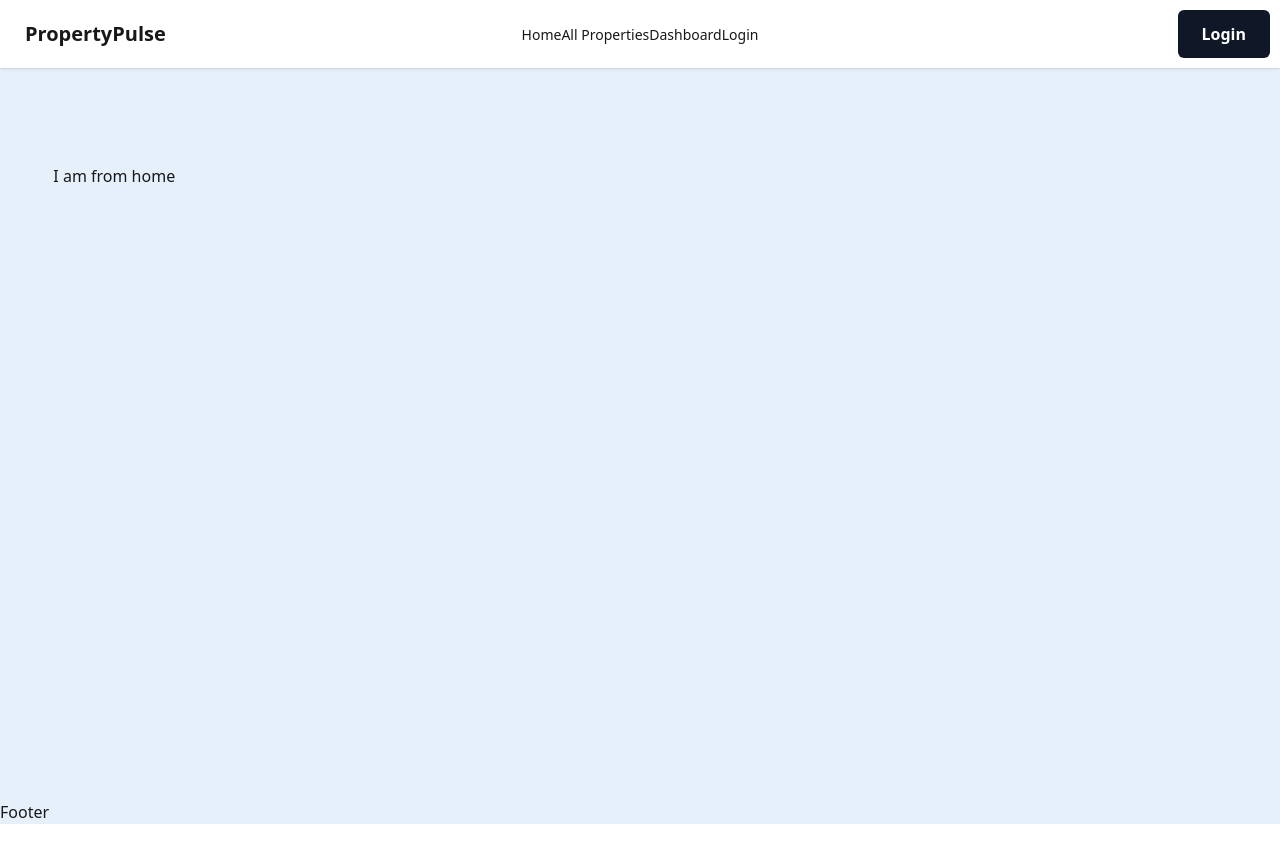
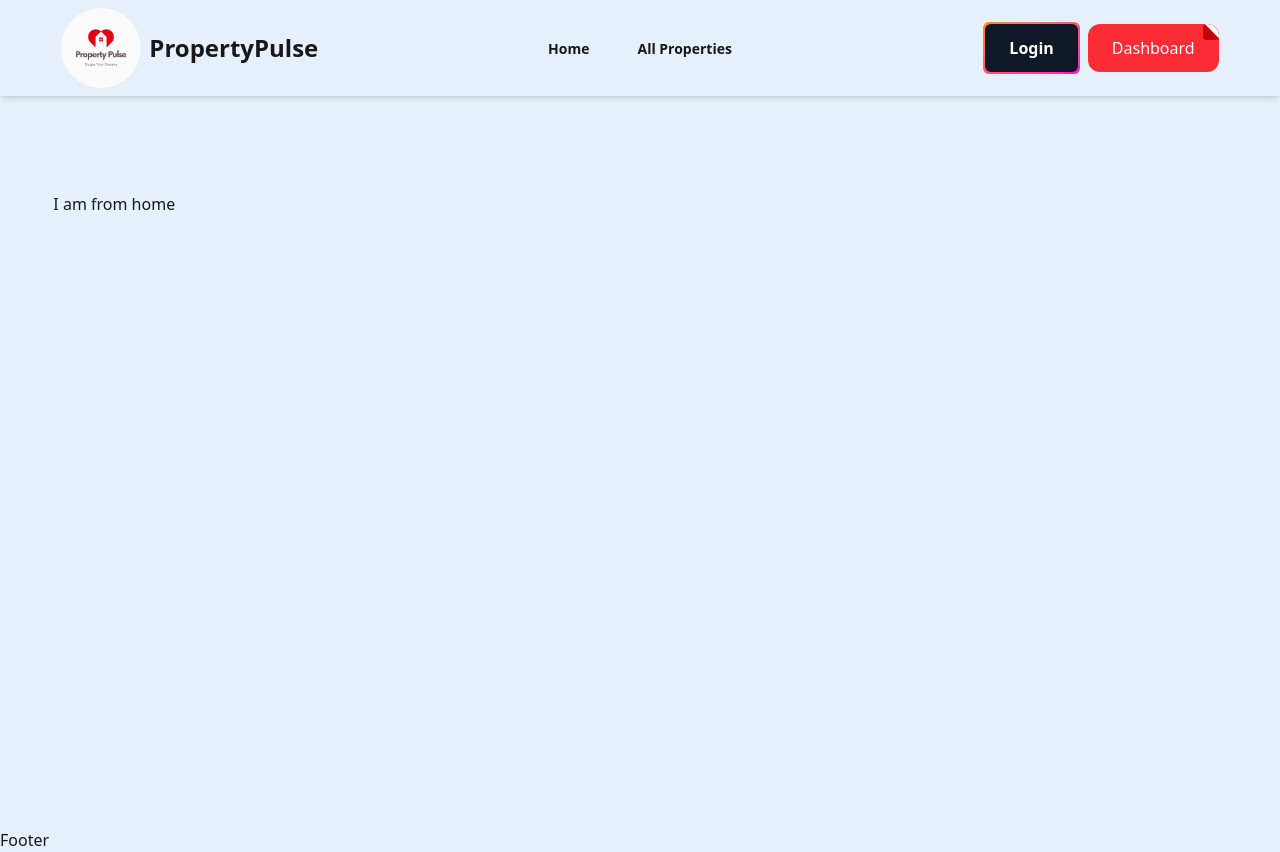
Before and after one commit to Dev-Maidul/PropertyPulse-client, a React (Vite) app: page / in a window 1280 px wide. Before the commit the page ends 824 px from the top, so only its background shows below. Built offline with nearby package versions, Linux system fonts and the light colour scheme.

Commit message:
complete navbar with private routes

```diff
--- a/package.json
+++ b/package.json
@@ -15,6 +15,7 @@
     "@stripe/react-stripe-js": "^3.7.0",
     "@stripe/stripe-js": "^7.4.0",
     "@tailwindcss/vite": "^4.1.11",
+    "firebase": "^11.10.0",
     "framer-motion": "^12.23.3",
     "react": "^19.1.0",
     "react-dom": "^19.1.0",
--- a/src/Components/GradientButton.jsx
+++ /dev/null
@@ -1,32 +0,0 @@
-// src/components/GradientButton.jsx
-import React from 'react';
-import { motion } from 'framer-motion';
-
-const GradientButton = ({ children, onClick, className = '' }) => {
-  return (
-    <motion.button
-      onClick={onClick}
-      className={`relative p-0.5 inline-flex items-center justify-center font-bold overflow-hidden group rounded-md ${className}`}
-      // Framer Motion animation
-      initial={{ opacity: 0, y: 20 }}
-      animate={{ opacity: 1, y: 0 }}
-      transition={{ duration: 0.5, delay: 0.2 }}
-    >
-      {/* Gradient background span */}
-      <span
-        className="w-full h-full bg-gradient-to-br from-gradient-start-1 via-gradient-middle-1 to-gradient-end-1
-                   group-hover:from-gradient-start-2 group-hover:via-gradient-middle-2 group-hover:to-gradient-end-2
-                   absolute transition-all ease-out duration-400"
-      ></span>
-      {/* Button content span */}
-      <span
-        className="relative px-6 py-3 transition-all ease-out bg-gray-900 rounded-md
-                   group-hover:bg-opacity-0 duration-400"
-      >
-        <span className="relative text-white">{children}</span>
-      </span>
-    </motion.button>
-  );
-};
-
-export default GradientButton;
--- /dev/null
+++ b/src/Components/Login.jsx
@@ -0,0 +1,11 @@
+import React from 'react';
+
+const Login = () => {
+    return (
+        <div>
+            Login
+        </div>
+    );
+};
+
+export default Login;
--- a/src/Components/PrimaryButton.jsx
+++ /dev/null
@@ -1,22 +0,0 @@
-// src/components/PrimaryButton.jsx
-import React from 'react';
-import { motion } from 'framer-motion';
-
-const PrimaryButton = ({ children, onClick, className = '' }) => {
-  return (
-    <motion.button
-      onClick={onClick}
-      className={`px-6 py-3 rounded-md font-bold transition-colors duration-300
-                  bg-secondary-accent text-white hover:bg-opacity-80
-                  focus:outline-none focus:ring-2 focus:ring-secondary-accent focus:ring-opacity-50 ${className}`}
-      // Framer Motion animation
-      initial={{ opacity: 0, y: 20 }}
-      animate={{ opacity: 1, y: 0 }}
-      transition={{ duration: 0.5, delay: 0.3 }}
-    >
-      {children}
-    </motion.button>
-  );
-};
-
-export default PrimaryButton;
--- /dev/null
+++ b/src/Components/Register.jsx
@@ -0,0 +1,11 @@
+import React from 'react';
+
+const Register = () => {
+    return (
+        <div>
+            Register
+        </div>
+    );
+};
+
+export default Register;
--- a/src/Context/AuthProvider.jsx
+++ b/src/Context/AuthProvider.jsx
@@ -1,8 +1,9 @@
 import React, { createContext, useEffect, useState } from 'react';
 import { GoogleAuthProvider, sendPasswordResetEmail } from "firebase/auth";
-import { app } from '../firebase/firebase.init';
+
 
 import { createUserWithEmailAndPassword, getAuth, onAuthStateChanged, signInWithEmailAndPassword, signInWithPopup, signOut, updateProfile } from 'firebase/auth';
+import { app } from '../Firebase/firebase.config';
 
 
 export const AuthContext = createContext();
--- /dev/null
+++ b/src/Hooks/useAuth.jsx
@@ -0,0 +1,9 @@
+import React, { use } from 'react';
+import { AuthContext } from '../Context/AuthProvider';
+
+const useAuth = () => {
+    const authInfo=use(AuthContext);
+    return authInfo;
+};
+
+export default useAuth;
--- /dev/null
+++ b/src/Hooks/useAxiosSecure.jsx
@@ -0,0 +1,17 @@
+import axios from 'axios';
+import React from 'react';
+import useAuth from './useAuth';
+
+const axiosInstance=axios.create({
+    baseURL:'http://localhost:3000/'
+})
+const useAxiosSecure = () => {
+    const{user}=useAuth();
+    axiosInstance.interceptors.request.use(config=>{
+        config.headers.authorization= `Bearer ${user?.accessToken}`
+        return config;
+    })
+    return axiosInstance;
+};
+
+export default useAxiosSecure;
--- /dev/null
+++ b/src/Pages/AllProperties/AllProperties.jsx
@@ -0,0 +1,11 @@
+import React from 'react';
+
+const AllProperties = () => {
+    return (
+        <div>
+            AllProperties
+        </div>
+    );
+};
+
+export default AllProperties;
--- /dev/null
+++ b/src/Pages/Dashboard/Dashboard.jsx
@@ -0,0 +1,11 @@
+import React from 'react';
+
+const Dashboard = () => {
+    return (
+        <div>
+            Dashboard
+        </div>
+    );
+};
+
+export default Dashboard;
--- a/src/Router/Routes.jsx
+++ b/src/Router/Routes.jsx
@@ -1,9 +1,13 @@
 import {
   createBrowserRouter,
-  RouterProvider,
 } from "react-router";
 import MainLayout from "../Layouts/MainLayout";
 import Home from "../Pages/Home/Home";
+import PrivateRoute from '../Context/PrivateRoute';
+import AllProperties from "../Pages/AllProperties/AllProperties";
+import Dashboard from "../Pages/Dashboard/Dashboard";
+import Login from "../Components/Login";
+import Register from "../Components/Register";
 
 export const router = createBrowserRouter([
   {
@@ -13,7 +17,23 @@ export const router = createBrowserRouter([
         {
             index:true,
             Component:Home
-        }
+        },
+        {
+            path:'/login',
+            Component:Login
+        },
+        {
+            path:'/register',
+            Component:Register
+        },
+        {
+            path:'/all-properties',
+            element:(<PrivateRoute><AllProperties></AllProperties></PrivateRoute>)
+        },
+        {
+            path:'/dashboard',
+            element:(<PrivateRoute><Dashboard></Dashboard></PrivateRoute>)
+        },
     ]
   },
 ]);
--- a/src/Shared/Navbar.jsx
+++ b/src/Shared/Navbar.jsx
@@ -1,39 +1,116 @@
-import React from 'react';
-import { NavLink } from 'react-router-dom'; // Corrected import path
-import GradientButton from '../Components/GradientButton';
+import React from "react";
+import { Link, NavLink } from "react-router-dom";
+import logo from "../assets/Logo.png";
 
 const Navbar = () => {
-    const navItems = ( // Added parentheses for clarity, though not strictly required for a fragment
-        <>
-            <NavLink to='/'><li>Home</li></NavLink>
-            <NavLink to='/all-properties'><li>All Properties</li></NavLink> {/* Updated route */}
-            <NavLink to='/dashboard'><li>Dashboard</li></NavLink> {/* Updated route */}
-            <NavLink to='/login'><li>Login</li></NavLink> {/* Updated route */}
-        </>
+  const navItems = (
+    <ul className="flex flex-col lg:flex-row items-center justify-center space-x-0 lg:space-x-6 font-semibold">
+      <li>
+        <NavLink
+          to="/"
+          className={({ isActive }) =>
+            `hover:text-property-secondary ${
+              isActive ? "text-property-secondary" : "text-property-text"
+            }`
+          }
+        >
+          Home
+        </NavLink>
+      </li>
+      <li>
+        <NavLink
+          to="/all-properties"
+          className={({ isActive }) =>
+            `hover:text-property-secondary ${
+              isActive ? "text-property-secondary" : "text-property-text"
+            }`
+          }
+        >
+          All Properties
+        </NavLink>
+      </li>
+    </ul>
   );
 
   return (
-        <div className="navbar bg-base-100 shadow-sm">
+    <div className="bg-property-bg text-property-text w-full shadow-md">
+      <div className="navbar w-11/12 mx-auto">
         <div className="navbar-start">
           <div className="dropdown">
-                    <div tabIndex={0} role="button" className="btn btn-ghost lg:hidden">
-                        <svg xmlns="http://www.w3.org/2000/svg" className="h-5 w-5" fill="none" viewBox="0 0 24 24" stroke="currentColor"> <path strokeLinecap="round" strokeLinejoin="round" strokeWidth="2" d="M4 6h16M4 12h8m-8 6h16" /> </svg>
-                    </div>
+            <label
+              tabIndex={0}
+              role="button"
+              className="btn btn-ghost lg:hidden"
+            >
+              <svg
+                xmlns="http://www.w3.org/2000/svg"
+                className="h-6 w-6"
+                fill="none"
+                viewBox="0 0 24 24"
+                stroke="currentColor"
+              >
+                <path
+                  strokeLinecap="round"
+                  strokeLinejoin="round"
+                  strokeWidth="2"
+                  d="M4 6h16M4 12h8m-8 6h16"
+                />
+              </svg>
+            </label>
             <ul
               tabIndex={0}
-                        className="menu menu-sm dropdown-content bg-base-100 rounded-box z-1 mt-3 w-52 p-2 shadow">
-                        {navItems} {/* Corrected usage */}
+              className="menu menu-sm dropdown-content bg-property-bg rounded-box z-10 mt-3 w-52 p-4 shadow-lg"
+              aria-label="Mobile Navigation"
+            >
+              {navItems}
             </ul>
           </div>
-                <a className="btn btn-ghost text-xl">PropertyPulse</a> {/* Updated website name */}
+          <div className="flex items-center justify-center gap-2">
+            <Link to="/">
+              <img
+                className="hidden lg:block w-[80px] h-[80px] sm:w-[80px] sm:h-[80px] rounded-full"
+                src={logo}
+                alt="PropertyPulse Logo"
+              />
+            </Link>
+            <Link
+              to="/"
+              className="hidden sm:flex items-center text-property-text text-xl sm:text-2xl font-semibold"
+            >
+              PropertyPulse
+            </Link>
+          </div>
         </div>
         <div className="navbar-center hidden lg:flex">
-                <ul className="menu menu-horizontal px-1">
-                    {navItems} {/* Corrected usage */}
-                </ul>
+          <ul className="menu menu-horizontal px-1">{navItems}</ul>
         </div>
-            <div className="navbar-end">
-                <GradientButton>Login</GradientButton>
+        <div className="navbar-end flex gap-2">
+          <Link to='/login'>
+            <a
+              href="#_"
+              class="relative p-0.5 inline-flex items-center justify-center font-bold overflow-hidden group rounded-md"
+            >
+              <span class="w-full h-full bg-gradient-to-br from-[#ff8a05] via-[#ff5478] to-[#ff00c6] group-hover:from-[#ff00c6] group-hover:via-[#ff5478] group-hover:to-[#ff8a05] absolute"></span>
+              <span class="relative px-6 py-3 transition-all ease-out bg-gray-900 rounded-md group-hover:bg-opacity-0 duration-400">
+                <span class="relative text-white">Login</span>
+              </span>
+            </a>
+          </Link>
+          <Link to='/dashboard'>
+            <a
+              href="#_"
+              class="relative inline-flex items-center justify-start px-6 py-3 overflow-hidden font-medium transition-all bg-red-500 rounded-xl group"
+            >
+              <span class="absolute top-0 right-0 inline-block w-4 h-4 transition-all duration-500 ease-in-out bg-red-700 rounded group-hover:-mr-4 group-hover:-mt-4">
+                <span class="absolute top-0 right-0 w-5 h-5 rotate-45 translate-x-1/2 -translate-y-1/2 bg-white"></span>
+              </span>
+              <span class="absolute bottom-0 left-0 w-full h-full transition-all duration-500 ease-in-out delay-200 -translate-x-full translate-y-full bg-red-600 rounded-2xl group-hover:mb-12 group-hover:translate-x-0"></span>
+              <span class="relative w-full text-left text-white transition-colors duration-200 ease-in-out group-hover:text-white">
+                Dashboard
+              </span>
+            </a>
+          </Link>
+        </div>
       </div>
     </div>
   );
```
Also changed, not shown: 1 other file (tests, documents, lock files or other folders). Lines whose indentation alone changed are shown as unchanged.
